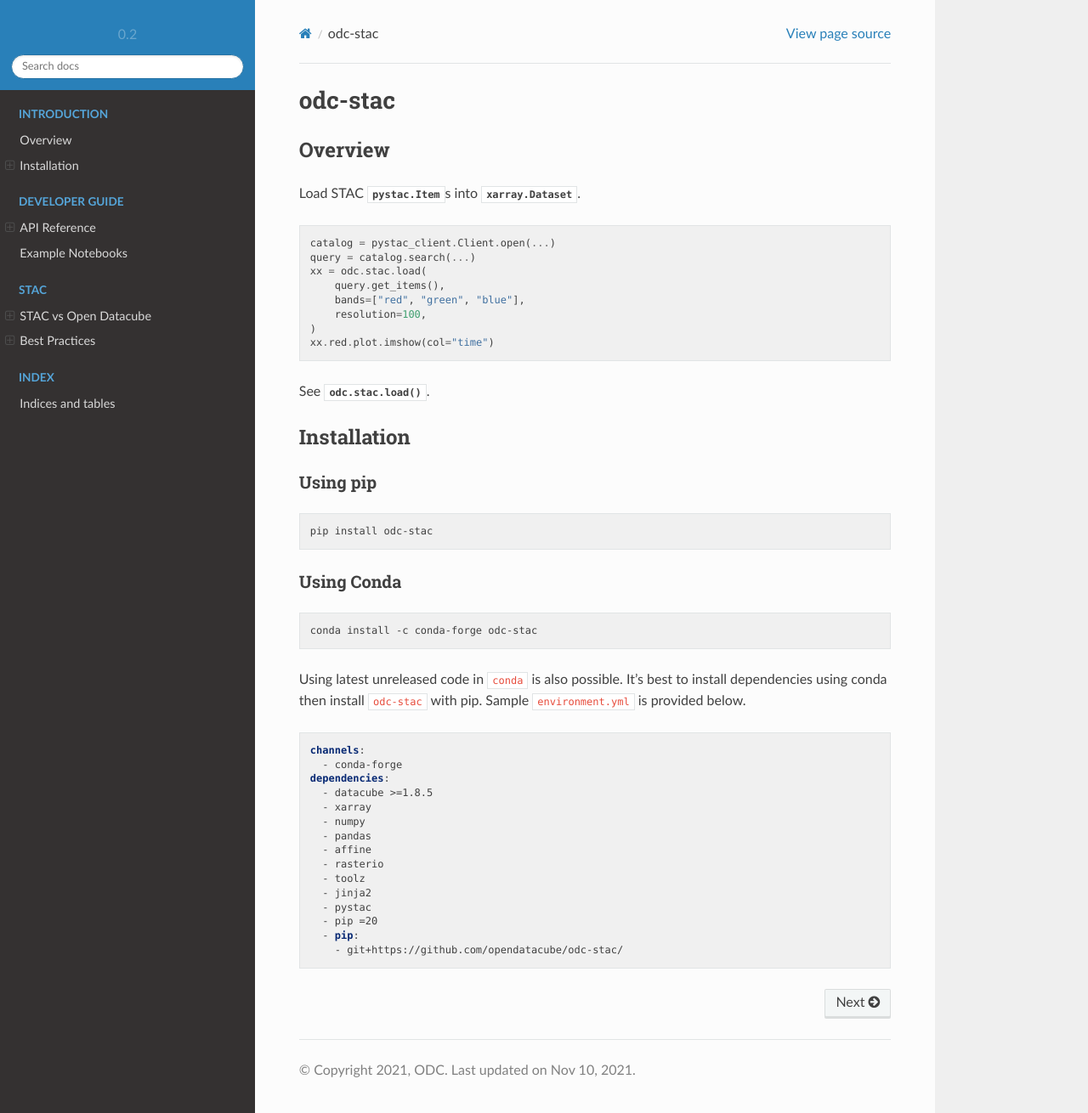
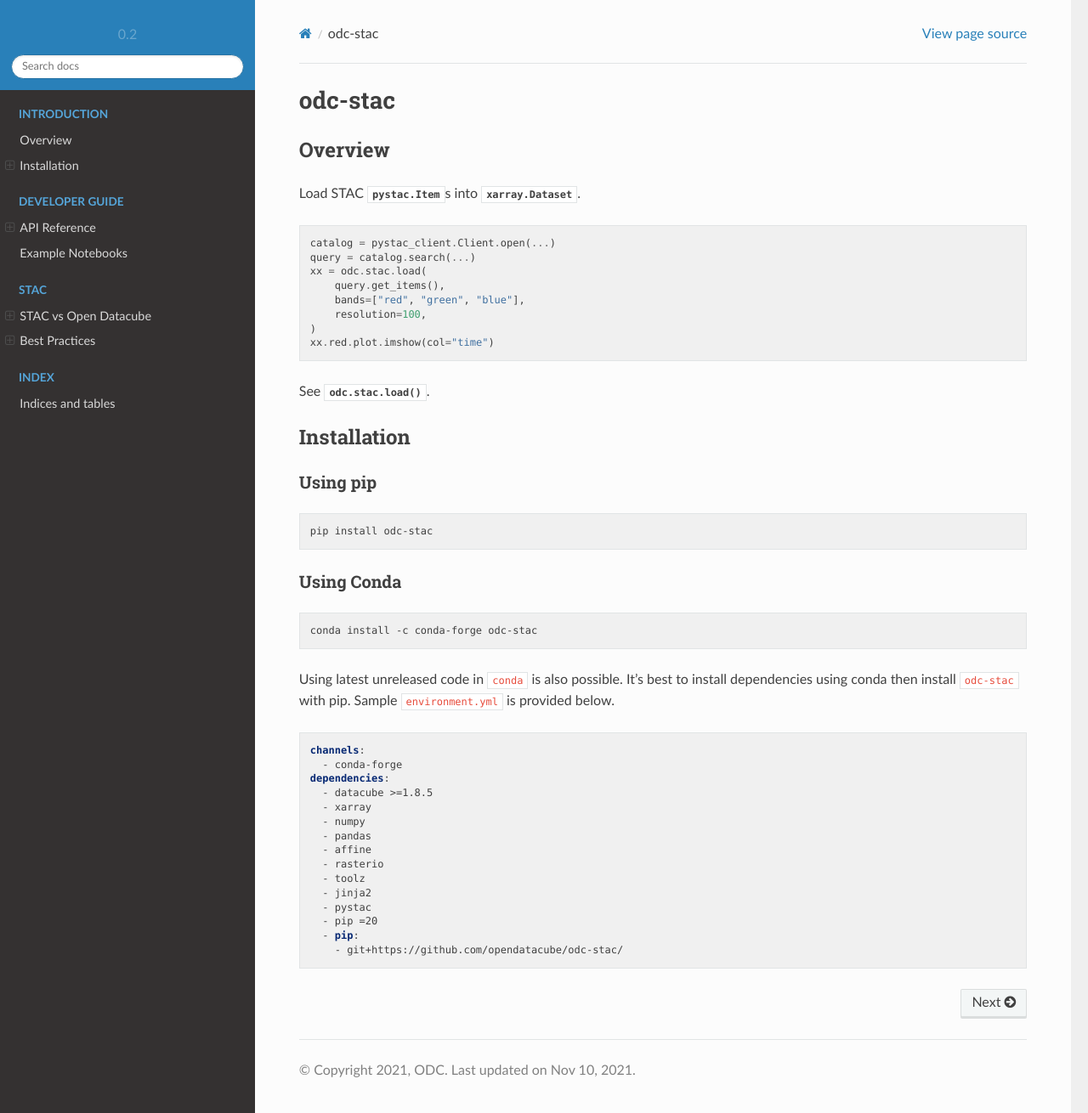
Before and after one commit to opendatacube/odc-stac, a Sphinx documentation site: the page built from docs/index.rst, in a window 1280 px wide and 1310 px high. Shown: the whole window at 85% size. Built offline with Sphinx 7.4.7 and the Read the Docs theme 2.0.0, drawn with Linux system fonts in a browser that asks for light colours; pages that are not in the unit, such as notebooks, are missing from menus.

Commit message:
Tweak CSS - wider content column when possible

```diff
--- a/docs/_static/xr-fixes.css
+++ b/docs/_static/xr-fixes.css
@@ -3,6 +3,11 @@
    Some styles from default theme interfere, so define more specific rules to
    override
 */
+
+/* override theme default of 800px which is too narrow I feel*/
+.wy-nav-content {
+    max-width: 60em;
+}
 
 .rst-content ul.xr-var-list li>* {
 	  margin-top: 0px !important;
```
